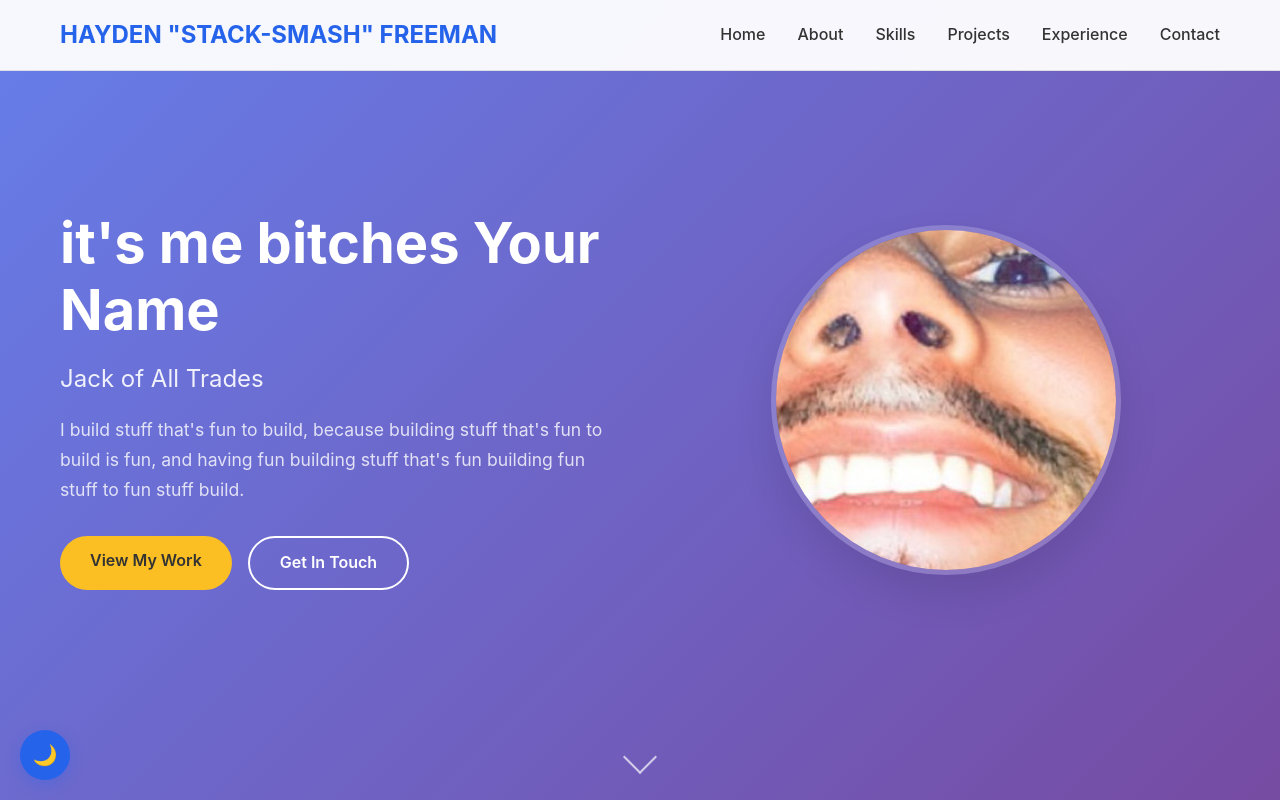
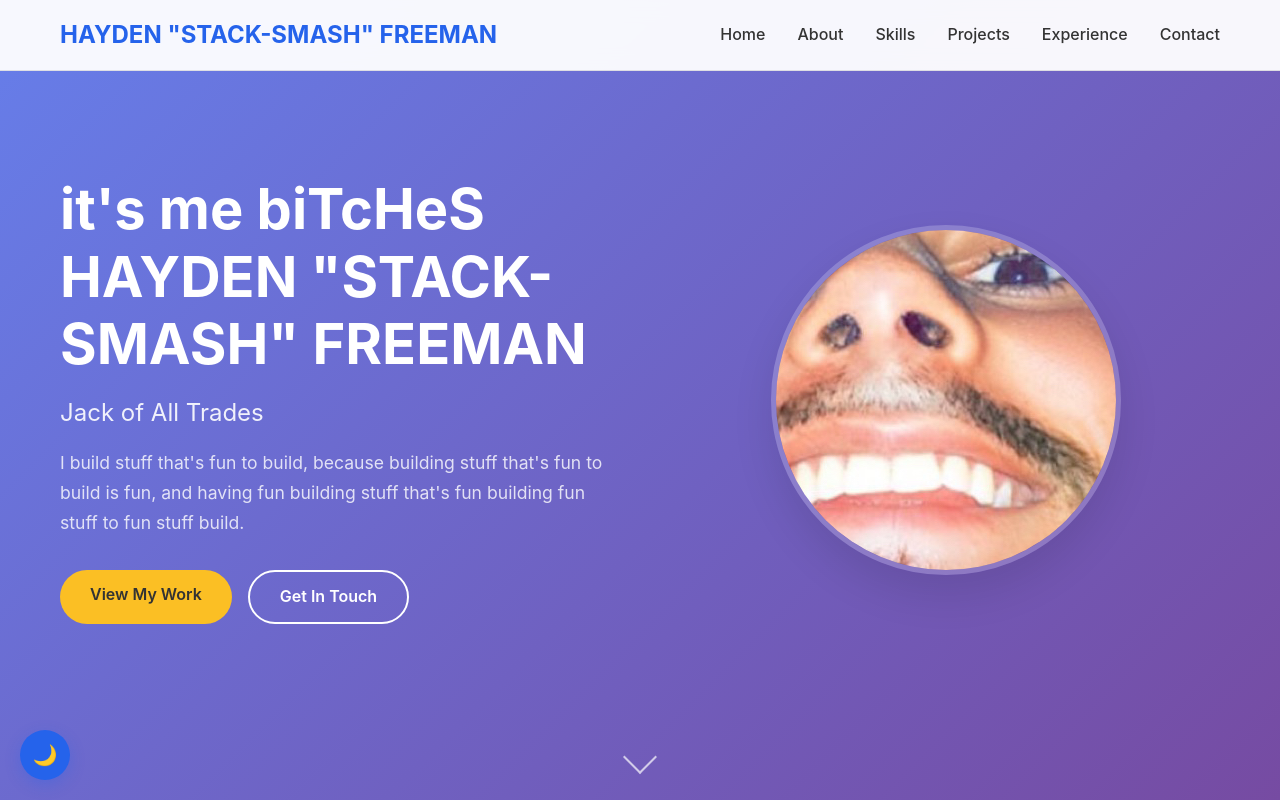
Before and after one commit to haydfree/haydfree.github.io, a plain HTML site: page index.html in a window 1280 px wide. Shown: the top 800 px of the page. Drawn offline with Linux system fonts and the light colour scheme.

Commit message:
my name is a real name

```diff
--- a/index.html
+++ b/index.html
@@ -46,7 +46,7 @@
         <div class="hero-content">
             <div class="hero-text">
                 <h1 class="hero-title">
-                    it's me bitches <span class="highlight">Your Name</span>
+                    it's me biTcHeS <span class="highlight">HAYDEN "STACK-SMASH" FREEMAN</span>
                 </h1>
                 <p class="hero-subtitle">Jack of All Trades</p>
                 <p class="hero-description">
```
